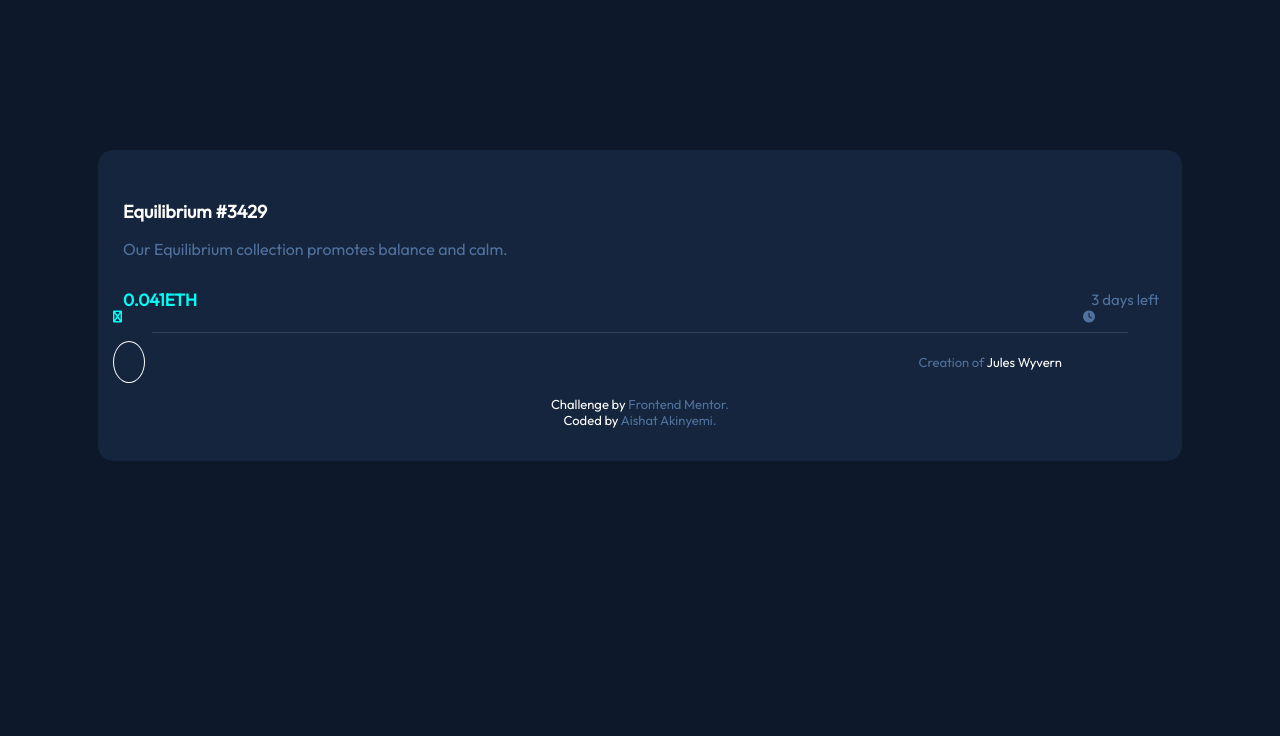
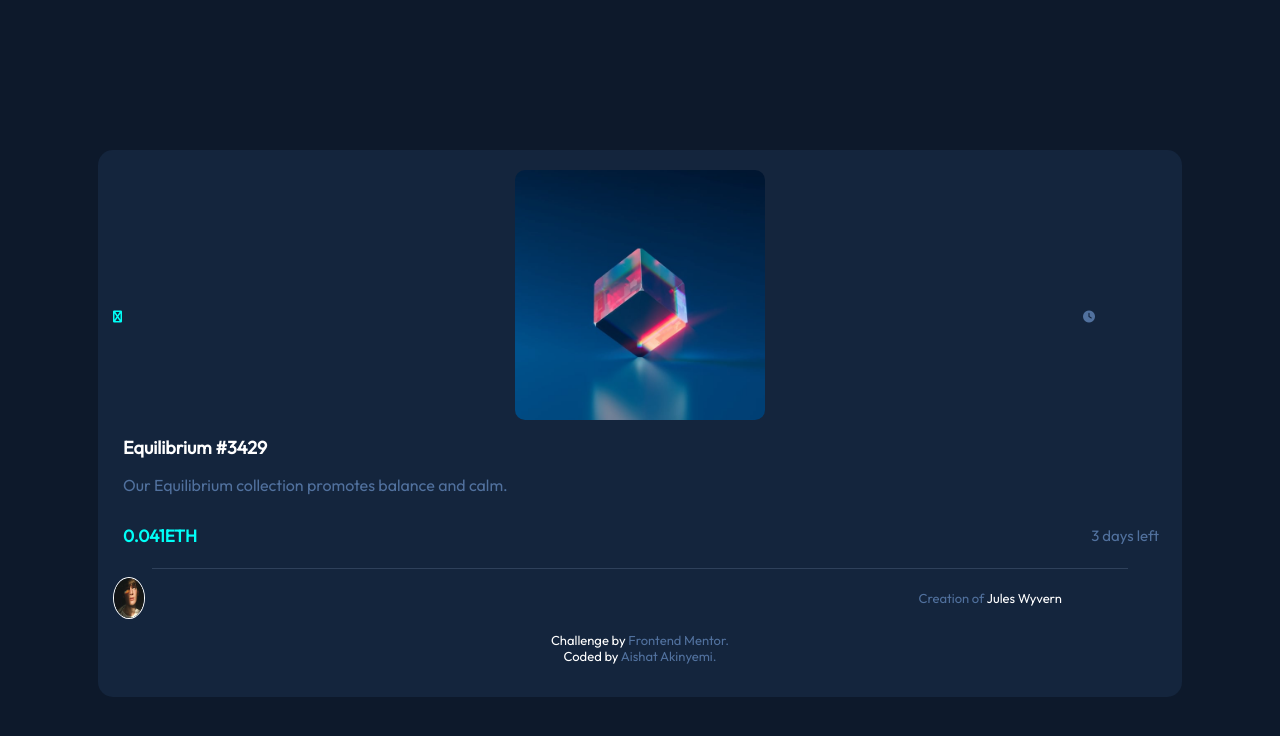
Before and after one commit to Highshirt99/NFT_Card, a plain HTML site: page index.html in a window 1280 px wide. Drawn offline with Linux system fonts and the light colour scheme; files that its build step writes are made by us from their sources.

Commit message:
Update index.html

```diff
--- a/index.html
+++ b/index.html
@@ -4,7 +4,7 @@
 					<meta charset="UTF-8">
 					<meta name="viewport" content = "width= device-width initial-scale=1.0">
 					<title>NFT Preview Card</title>
-					<link rel="stylesheet" href="css/style.css">
+					<link rel="stylesheet" href="style.css">
 					<link rel="icon" type="icon" href="nft/images/favicon-32×32.png">
 					<script src="https://kit.fontawesome.com/da38c77d07.js" crossorigin="anonymous"></script>
 					<script src="https://use.fontawesome.com/a30a112c24.js"></script>
@@ -19,7 +19,7 @@
 
 			<div class="container">
 
-						<img src="nft/images/image-equilibrium.jpg" width="250px"  alt="">
+						<img src="image-equilibrium.jpg" width="250px"  alt="">
 		<div class="intro">
 				<h1>Equilibrium #3429</h1>
 				<p>Our Equilibrium collection promotes balance and calm.</p>
@@ -37,7 +37,7 @@
 
 
 				<div id="founder">
-			<img src="nft/images/image-avatar.png" width="30px" alt="">
+			<img src="image-avatar.png" width="30px" alt="">
 		<p>Creation of  <span>Jules Wyvern</span>  </p>
 </div>
 
```
